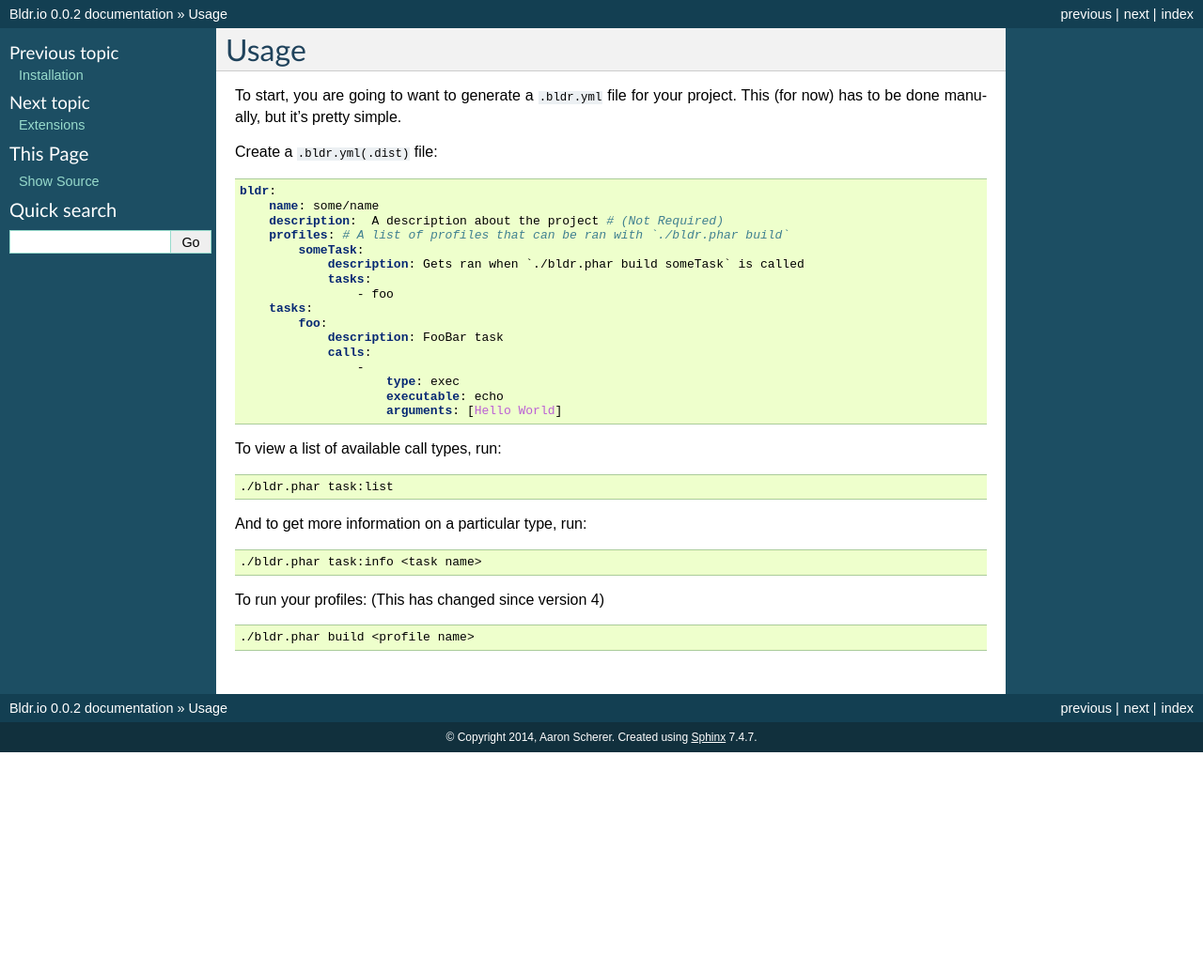
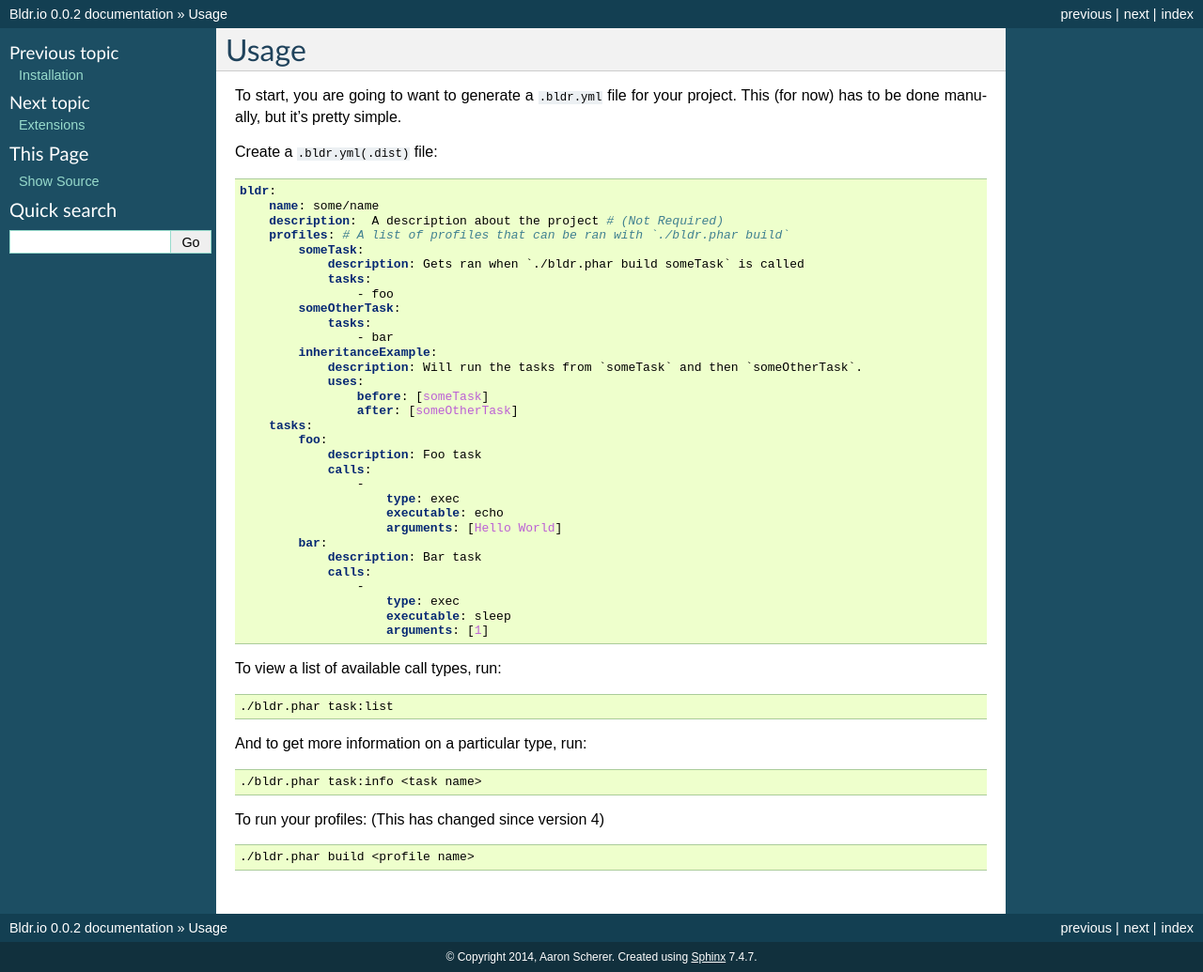
Before and after one commit to bldr-io/bldr, a Sphinx documentation site: the page built from docs/usage.rst, in a window 1280 px wide. Shown: the whole page at 94% size. Built offline with Sphinx 7.4.7, drawn with Linux system fonts in a browser that asks for light colours; pages that are not in the unit, such as notebooks, are missing from menus; before the commit the page ends 900 px from its top, so only the background shows below that.

Commit message:
96-allow-profile-inheritance

```diff
--- a/docs/usage.rst
+++ b/docs/usage.rst
@@ -17,14 +17,29 @@ Create a ``.bldr.yml(.dist)`` file:
                 description: Gets ran when `./bldr.phar build someTask` is called
                 tasks:
                     - foo
+            someOtherTask:
+                tasks:
+                    - bar
+            inheritanceExample:
+                description: Will run the tasks from `someTask` and then `someOtherTask`.
+                uses:
+                    before: [someTask]
+                    after: [someOtherTask]
         tasks:
             foo:
-                description: FooBar task
+                description: Foo task
                 calls:
                     -
                         type: exec
                         executable: echo
                         arguments: [Hello World]
+            bar:
+                description: Bar task
+                calls:
+                    -
+                        type: exec
+                        executable: sleep
+                        arguments: [1]
 
 To view a list of available call types, run:
 
```
Also changed, not shown: 5 other files.
